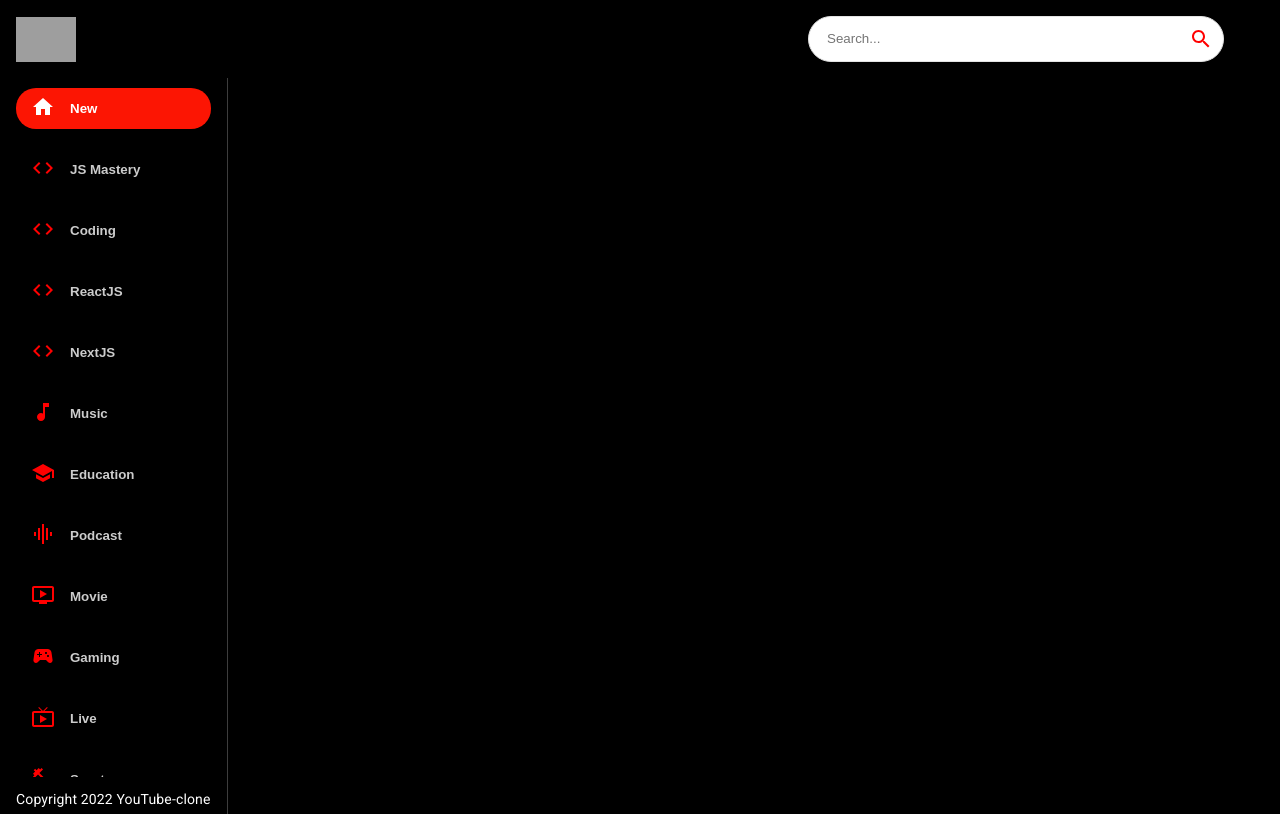
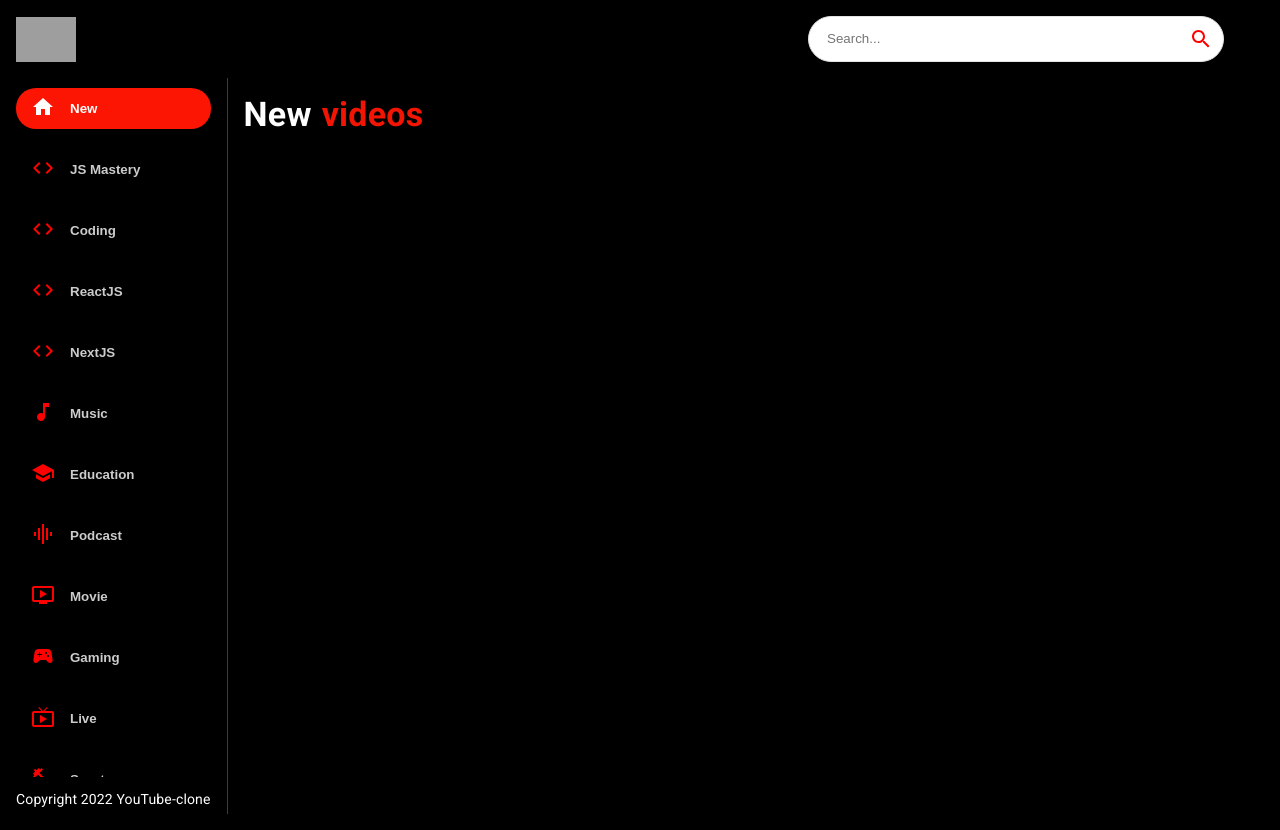
Before and after one commit to iliaalekseevofb/YouTube-clone, a React (Create React App) app: page / in a window 1280 px wide. Built offline with nearby package versions, Linux system fonts and the light colour scheme; grey boxes are pictures that could not be loaded.

Commit message:
Feed section development is started (title is added)

```diff
--- a/src/components/Feed.jsx
+++ b/src/components/Feed.jsx
@@ -1,6 +1,6 @@
 import React, { useState, useEffect } from 'react';
 import { Box, Stack, Typography } from '@mui/material';
-import Sidebar from './Sidebar';
+import { Sidebar, Videos } from './';
 
 const Feed = () => {
   return (
@@ -15,6 +15,23 @@
           Copyright 2022 YouTube-clone
         </Typography>
       </Box>
+      <Box
+        p={2}
+        sx={{overflowY: 'auto', height: '90vh', flex: 2}}
+      >
+        <Typography
+          variant='h4'
+          fontWeight='bold'
+          mb={2}
+          sx={{color: 'white'}}
+        >
+          New
+          <span style={{marginLeft: '10px', color: '#f31503'}}>
+            videos
+          </span>
+        </Typography>
+        <Videos videos={[]} />
+      </Box>
     </Stack>
   )
 }
--- /dev/null
+++ b/src/components/Videos.jsx
@@ -0,0 +1,9 @@
+import React from 'react';
+
+const Videos = () => {
+  return (
+    <div>Videos</div>
+  )
+}
+
+export default Videos
--- a/src/components/index.js
+++ b/src/components/index.js
@@ -4,4 +4,5 @@
 export {default as ChannelDetail} from './ChannelDetail';
 export {default as SearchFeed} from './SearchFeed';
 export {default as SearchBar} from './SearchBar';
-export {default as Sidebar} from './Sidebar'
+export {default as Sidebar} from './Sidebar';
+export {default as Videos} from './Videos';
```
